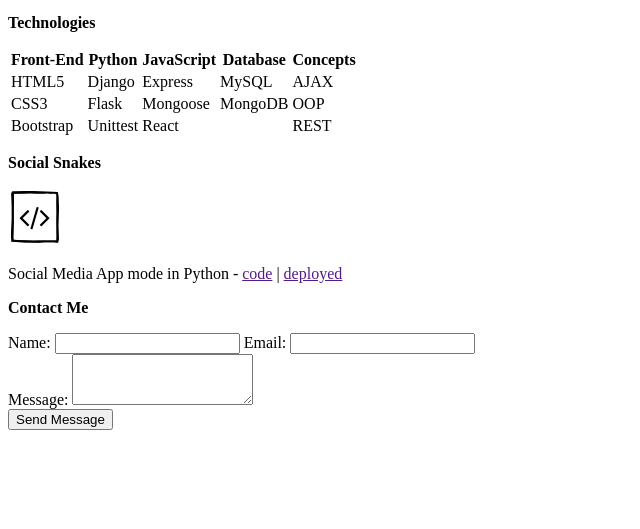
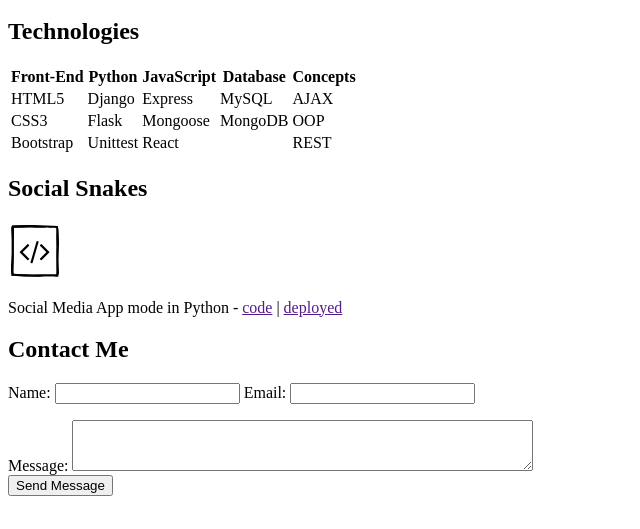
Before and after one commit to hyunseok-eddie-lee/Personal_Portfolio-Content, a plain HTML site: page index.html in a window 1280 px wide. Shown: the part 271-800 px from the top of the page, without its empty margins (0-640 px from the left). Drawn offline with Linux system fonts and the light colour scheme; files whose address does not match are found by name.

Commit message:
revised as h2

```diff
--- a/index.html
+++ b/index.html
@@ -7,7 +7,7 @@
     <title>Portfolio</title>
 </head>
 <body>
-    <h1><strong>Programmer Name</strong></h1>
+    <h1>Programmer Name</h1>
     <img src="C:/Users/K/Desktop/Coding_Dojo/Web_Fundamentals_21_09/HTML_Practice_Core/Personal_Portfolio-Content/Picture.PNG" alt="Picture">
     <ul>
         <li>
@@ -23,7 +23,7 @@
             <a href="">my email</a>
         </li>
     </ul>
-    <p><strong>Technologies</strong></p>
+    <h2>Technologies</h2>
     <table>
         <tr>
             <th>Front-End</th>
@@ -54,7 +54,7 @@
             <td>REST</td>
         </tr>
     </table>
-    <p><strong>Social Snakes</strong></p>
+    <h2>Social Snakes</h2>
     <img src="C:/Users/K/Desktop/Coding_Dojo/Web_Fundamentals_21_09/HTML_Practice_Core/Personal_Portfolio-Content/social_snakes.PNG" alt="social snakes">
     <p>
         Social Media App mode in Python -
@@ -62,7 +62,7 @@
          |
         <a href="">deployed</a>
     </p>
-    <p><strong>Contact Me</strong></p>
+    <h2>Contact Me</h2>
     <form action="process" method="post">
         <div>
             <label for="name">Name: </label>
@@ -70,9 +70,10 @@
             <label for="email">Email: </label>
             <input type="text" name="email" id="email">
         </div>
+        <p></p>
         <div>
             <label for="message">Message: </label>
-            <textarea name="message" id="message" cols="20" rows="3"></textarea>
+            <textarea name="message" id="message" cols="55" rows="3"></textarea>
         </div>
     </form>
     <input type="submit" value="Send Message">
```
